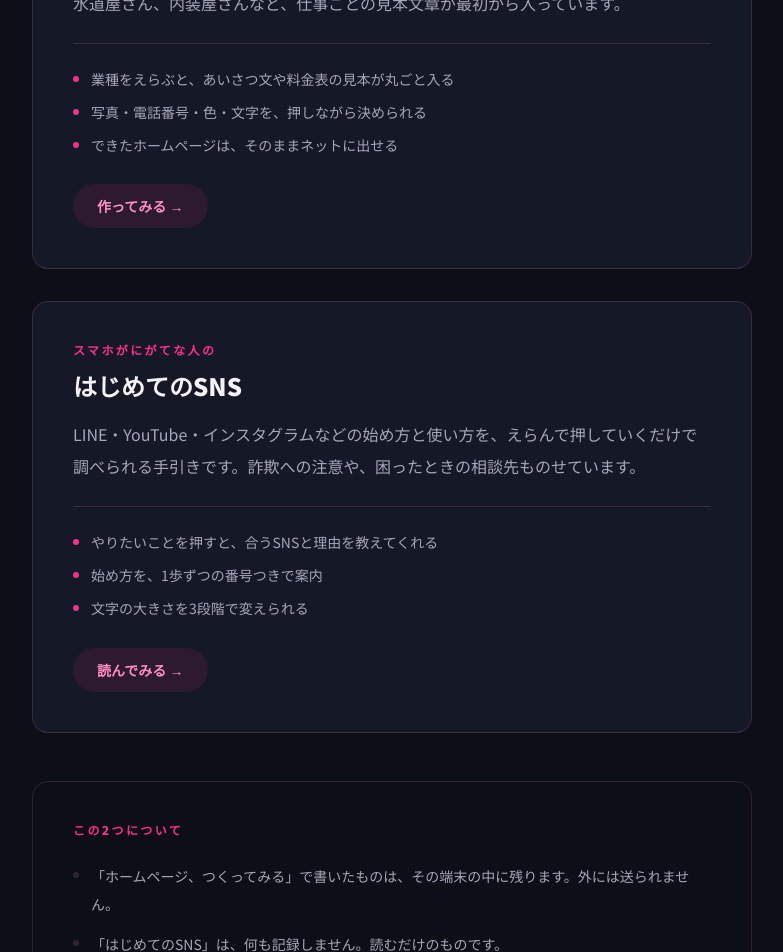
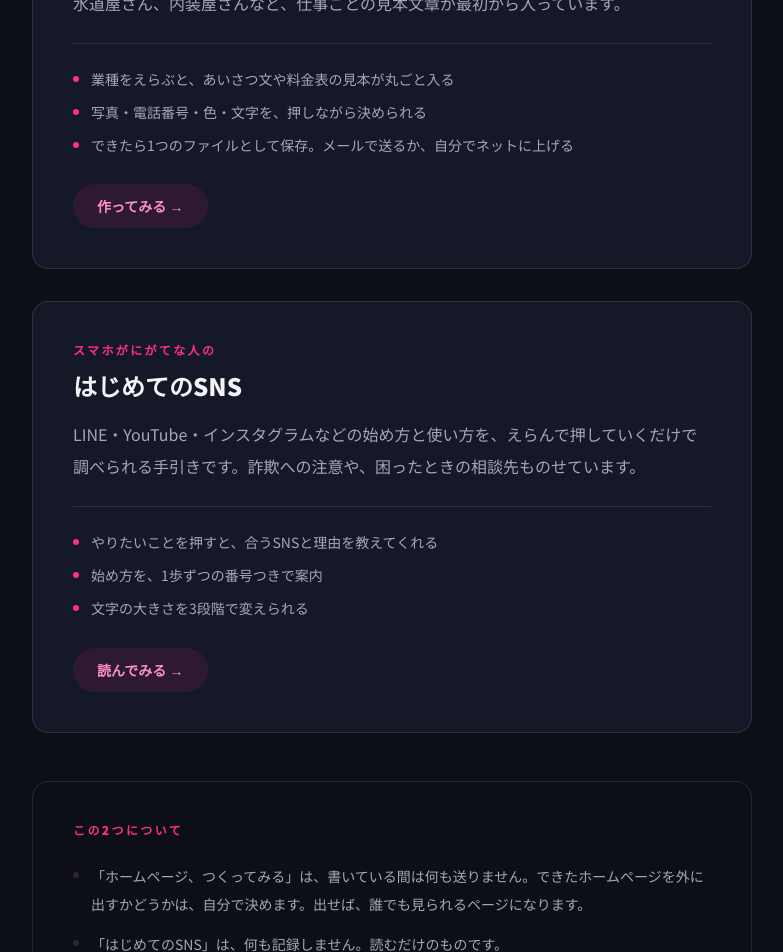
Before and after one commit to nakanointeria5963-alt/home-page, a Next.js app: page /apps in a window 1280 px wide. Shown: the part 3460-4412 px from the top of the page, without its empty margins (248-1031 px from the left). Built offline with nearby package versions, Linux system fonts and the light colour scheme.

Commit message:
「ホームページ、つくってみる」の説明を、実際の動きに合わせる (#23)
「作っている間は出ない」と「出したら公開になる」を、
1つの文にまとめず、順番に分けて書く。

```diff
--- a/src/app/apps/entries.ts
+++ b/src/app/apps/entries.ts
@@ -146,7 +146,9 @@ export const APP_GROUPS: AppGroup[] = [
         features: [
           "業種をえらぶと、あいさつ文や料金表の見本が丸ごと入る",
           "写真・電話番号・色・文字を、押しながら決められる",
-          "できたホームページは、そのままネットに出せる",
+          // ★ ワンボタンで出す「窓口」を作る予定(2026-09-01)。
+          //   繋がったら、ここは「ボタン1つでネットに出せる」に書き換える
+          "できたら1つのファイルとして保存。メールで送るか、自分でネットに上げる",
         ],
         url: "https://tsukuru.roguepink.com/",
         action: "作ってみる",
@@ -168,7 +170,12 @@ export const APP_GROUPS: AppGroup[] = [
     ],
     notesTitle: "この2つについて",
     notes: [
-      "「ホームページ、つくってみる」で書いたものは、その端末の中に残ります。外には送られません。",
+      // ★ ノブさんの指摘(2026-09-01)
+      //   前は「外には送られません」とだけ書いていたが、これは説明が足りなかった。
+      //   「作っている間は出ない」と「出したら公開になる」は違う瞬間の話なので、
+      //   1つの文にまとめず、順番に分けて書く。
+      //   アプリ自身は「保存するまで この端末の中だけにあります」と書いている
+      "「ホームページ、つくってみる」は、書いている間は何も送りません。できたホームページを外に出すかどうかは、自分で決めます。出せば、誰でも見られるページになります。",
       "「はじめてのSNS」は、何も記録しません。読むだけのものです。",
     ],
   },
--- a/src/lib/reading.ts
+++ b/src/lib/reading.ts
@@ -128,6 +128,8 @@ export function toSpeech(text: string): string {
  * 中身に意味はない。増えていくだけ。
  */
 export const CHECKED_WORDS: string[] = [
+  "保存",
+  "間",
   "4本",
   "1歩",
   "3段階",
```
